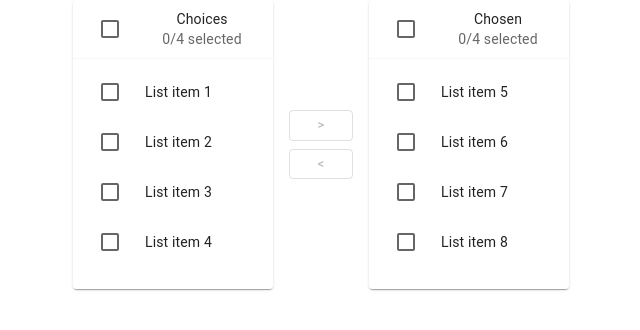
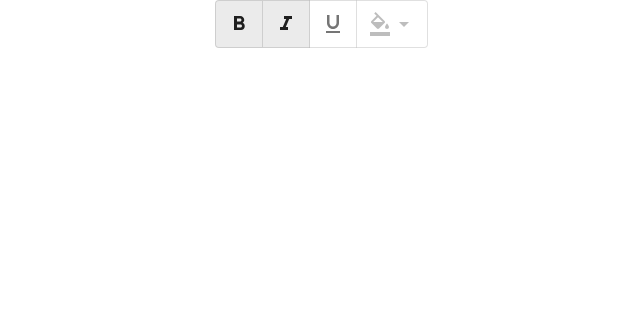
Before and after one commit to sinhasudhanshu/My-React-App, a React (Create React App) app: page / in a window 1280 px wide. Shown: the top 330 px of the page, without its empty margins (319-959 px from the left). Built offline with nearby package versions, Linux system fonts and the light colour scheme.

Commit message:
ToggleButton meterial ui

```diff
--- a/src/App.js
+++ b/src/App.js
@@ -14,7 +14,8 @@ import './App.css';
 //import SwitchColor from './components/Switch
 //import TextFields from './components/TextFields';
 //import TransferLists from './components/TransferLists';
-import TransferList from './components/TransferList';
+//import TransferList from './components/TransferList';
+import ToggleeButton from './components/ToggleeButton';
 //import MyButtons from './components/MyButtons';
 //import MyButtonsGroup from './components/MyButtonsGroup';
 
@@ -24,7 +25,7 @@ function App() {
 
         <center>
 
-       <TransferList/>
+       <ToggleeButton/>
 
         </center>
 
--- /dev/null
+++ b/src/components/ToggleeButton.js
@@ -0,0 +1,42 @@
+import * as React from 'react';
+import FormatBoldIcon from '@mui/icons-material/FormatBold';
+import FormatItalicIcon from '@mui/icons-material/FormatItalic';
+import FormatUnderlinedIcon from '@mui/icons-material/FormatUnderlined';
+import FormatColorFillIcon from '@mui/icons-material/FormatColorFill';
+import ArrowDropDownIcon from '@mui/icons-material/ArrowDropDown';
+import ToggleButton from '@mui/material/ToggleButton';
+import ToggleButtonGroup from '@mui/material/ToggleButtonGroup';
+
+ function ToggleeButton() {
+  const [formats, setFormats] = React.useState(() => ['bold', 'italic']);
+
+  const handleFormat = (
+    event: React.MouseEvent<>,
+    newFormats: string[],
+  ) => {
+    setFormats(newFormats);
+  };
+
+  return (
+    <ToggleButtonGroup
+      value={formats}
+      onChange={handleFormat}
+      aria-label="text formatting"
+    >
+      <ToggleButton value="bold" aria-label="bold">
+        <FormatBoldIcon />
+      </ToggleButton>
+      <ToggleButton value="italic" aria-label="italic">
+        <FormatItalicIcon />
+      </ToggleButton>
+      <ToggleButton value="underlined" aria-label="underlined">
+        <FormatUnderlinedIcon />
+      </ToggleButton>
+      <ToggleButton value="color" aria-label="color" disabled>
+        <FormatColorFillIcon />
+        <ArrowDropDownIcon />
+      </ToggleButton>
+    </ToggleButtonGroup>
+  );
+}
+export default ToggleeButton;
```
